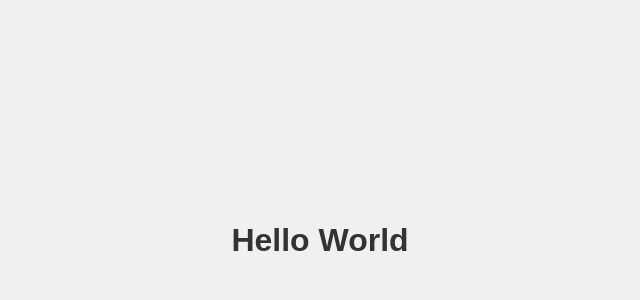
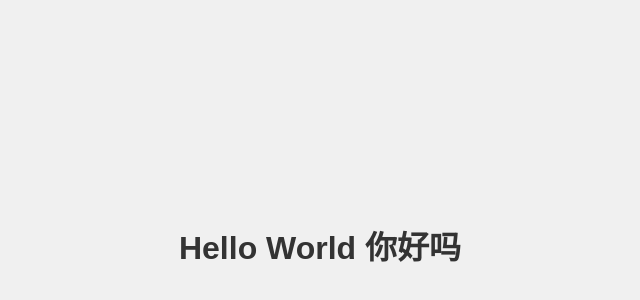
Before and after one commit to LogicByteCraft/webblog, a plain HTML site: page index.html in a window 1280 px wide. Shown: the part 34-334 px from the top of the page, without its empty margins (320-960 px from the left). Drawn offline with Linux system fonts and the light colour scheme.

Commit message:
Update index.html

```diff
--- a/index.html
+++ b/index.html
@@ -17,6 +17,6 @@
     </style>
 </head>
 <body>
-    <h1>Hello World</h1>
+    <h1>Hello World 你好吗</h1>
 </body>
 </html>
```
